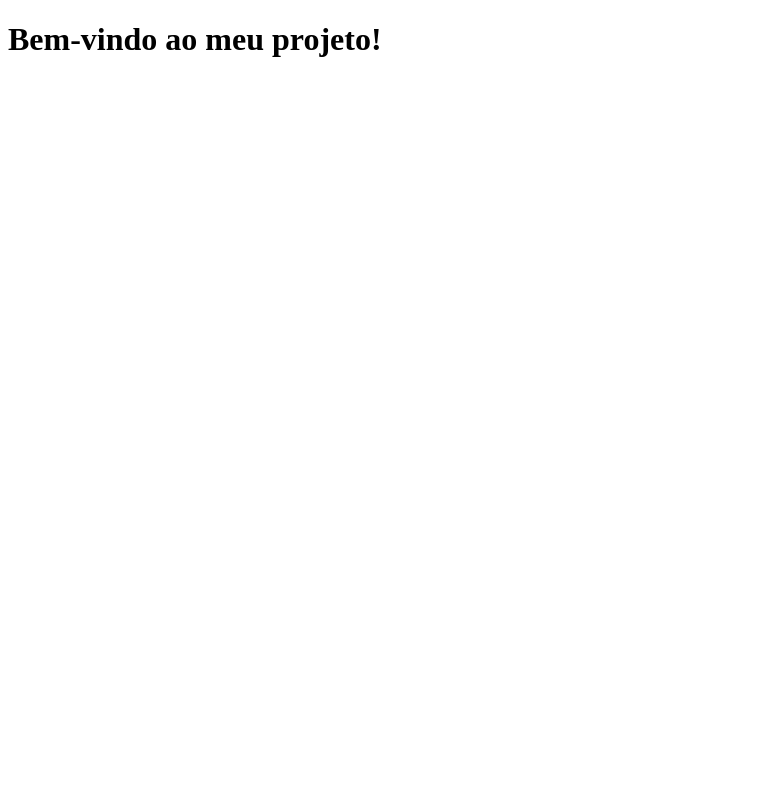
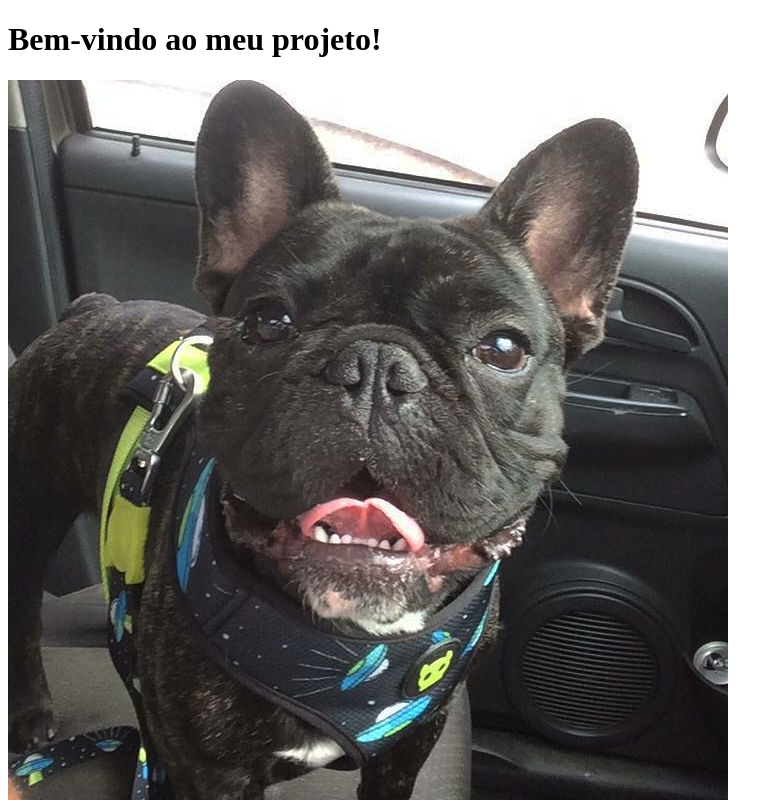
Before and after one commit to MatheusQuintanilhaa/atividade-pratica-html-descomplica, a plain HTML site: page index.html in a window 1280 px wide. Shown: the whole page, without its empty margins (0-783 px from the left). Drawn offline with Linux system fonts and the light colour scheme.

Commit message:
Adiciona imagem e atualiza o index.html

```diff
--- a/index.html
+++ b/index.html
@@ -7,5 +7,6 @@
   </head>
   <body>
     <h1>Bem-vindo ao meu projeto!</h1>
+    <img src="images/zeus.jpg" alt="Zeus passeando de carro" />
   </body>
 </html>
```
Also changed, not shown: images/zeus.jpg (added).
